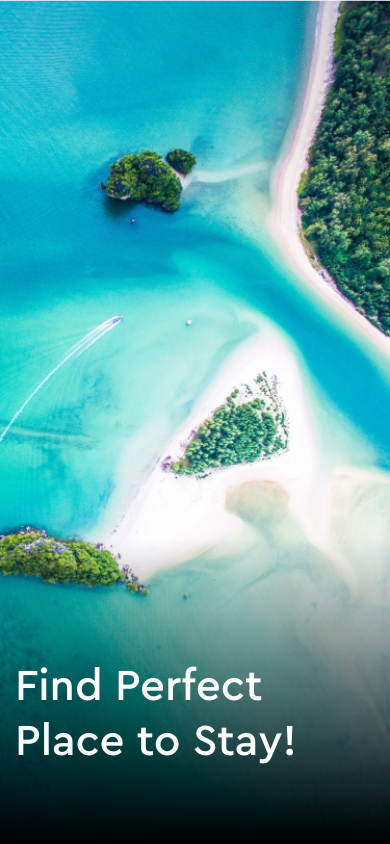
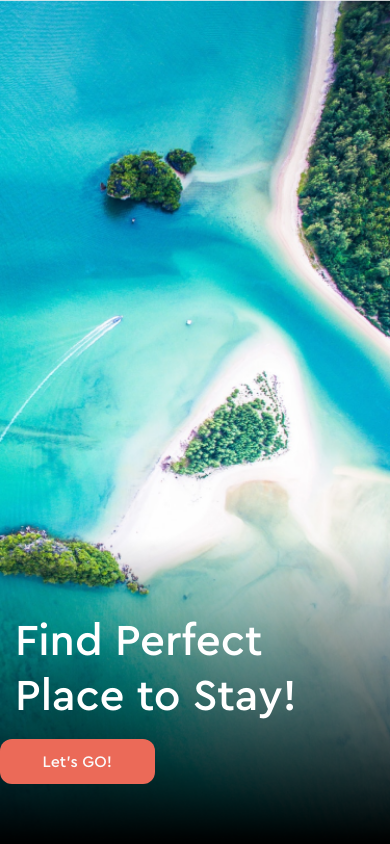
Before and after one commit to Nagendra07-moh/TravelNest, a React Native app: screen /Onboard in a window 390 px wide. Built offline with nearby package versions, Linux system fonts and the light colour scheme.

Commit message:
all good

```diff
--- /dev/null
+++ b/components/Buttons/ReusableBtn.tsx
@@ -0,0 +1,47 @@
+import { StyleSheet, Text, TouchableOpacity } from "react-native";
+import React from "react";
+import { SIZES } from "../../constants/theme";
+
+const ReusableBtn = ({
+  onPress,
+  btnText,
+  textColor,
+  width,
+  backgroundColor,
+  borderWidth,
+  borderColor,
+}) => {
+  return (
+    <TouchableOpacity
+      onPress={onPress}
+      style={styles.btnStyle(width, backgroundColor, borderWidth, borderColor)}
+    >
+      <Text style={styles.btnTextStyle(textColor)}>{btnText}</Text>
+    </TouchableOpacity>
+  );
+};
+
+export default ReusableBtn;
+
+const styles = StyleSheet.create({
+  btnTextStyle: (textColor: any) => ({
+    color: textColor,
+    fontFamily: "medium",
+    fontSize: SIZES.medium,
+    alignSelf: "center",
+  }),
+  btnStyle: (
+    width: any,
+    backgroundColor: any,
+    borderWidth: any,
+    borderColor: any
+  ) => ({
+    width: width,
+    backgroundColor: backgroundColor,
+    justifyContent: "center",
+    height: 45,
+    borderRadius: SIZES.small,
+    borderColor: borderColor,
+    borderWidth: borderWidth,
+  }),
+});
--- a/components/index.js
+++ b/components/index.js
@@ -1,3 +1,3 @@
 import ReusableText from "./Reusable/ReusableText";
-
-export { ReusableText };
+import ReusableBtn from "./Buttons/ReusableBtn";
+export { ReusableBtn, ReusableText };
--- a/components/onBoard/Slide.jsx
+++ b/components/onBoard/Slide.jsx
@@ -1,8 +1,8 @@
 import { View, Text, Image } from "react-native";
 import React from "react";
 import styles from "./slide.style";
-import { ReusableText } from "../../components/index";
-import { SIZES } from "../../constants/theme";
+import { ReusableText, ReusableBtn } from "../../components/index";
+import { COLORS, SIZES } from "../../constants/theme";
 
 const Slide = ({ item }) => {
   return (
@@ -15,6 +15,14 @@ const Slide = ({ item }) => {
           Size={SIZES.xxLarge}
           Color="white"
         />
+        <ReusableBtn
+          onPress={() => console.warn("Reuseable Btn")}
+          btnText={"Let's GO!"}
+          width={(SIZES.width - 50) / 2.2}
+          backgroundColor={COLORS.red}
+          borderWidth={0}
+          textColor={COLORS.white}
+        />
       </View>
     </View>
   );
--- a/package.json
+++ b/package.json
@@ -41,6 +41,7 @@
     "react-native-stock-star-rating": "^1.0.6",
     "react-native-tab-view": "^3.5.2",
     "react-native-vector-icons": "^10.0.0",
+    "typescript": "^5.5.4",
     "yup": "^1.2.0"
   },
   "devDependencies": {
--- /dev/null
+++ b/tsconfig.json
@@ -0,0 +1,4 @@
+{
+  "compilerOptions": {},
+  "extends": "expo/tsconfig.base"
+}
```
Also changed, not shown: 1 other file (tests, documents, lock files or other folders).
